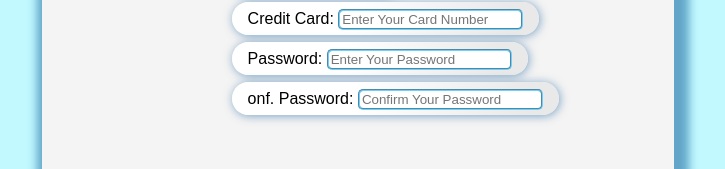
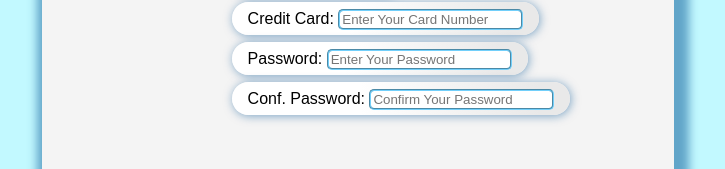
Before and after one commit to hoodaddeveloper/My-Registration-Form, a plain HTML site: page index.html in a window 1280 px wide. Shown: the part 389-558 px from the top of the page, without its empty margins (282-1007 px from the left). Drawn offline with Linux system fonts and the light colour scheme.

Commit message:
Update index.html

```diff
--- a/index.html
+++ b/index.html
@@ -41,7 +41,7 @@
       <label>Password: <input type="password" id="password" name="password" placeholder="Enter Your Password"
           minlength="6" maxlength="20" onkeyup="checkPass();" required></label>
       <br>
-      <label>onf. Password: <input type="password" id="confirm-password" name="confirm-password"
+      <label>Conf. Password: <input type="password" id="confirm-password" name="confirm-password"
           placeholder="Confirm Your Password" minlength="6" maxlength="20" onkeyup="checkPass();" required></label>
       <span id='message'></span>
     </div>
```
